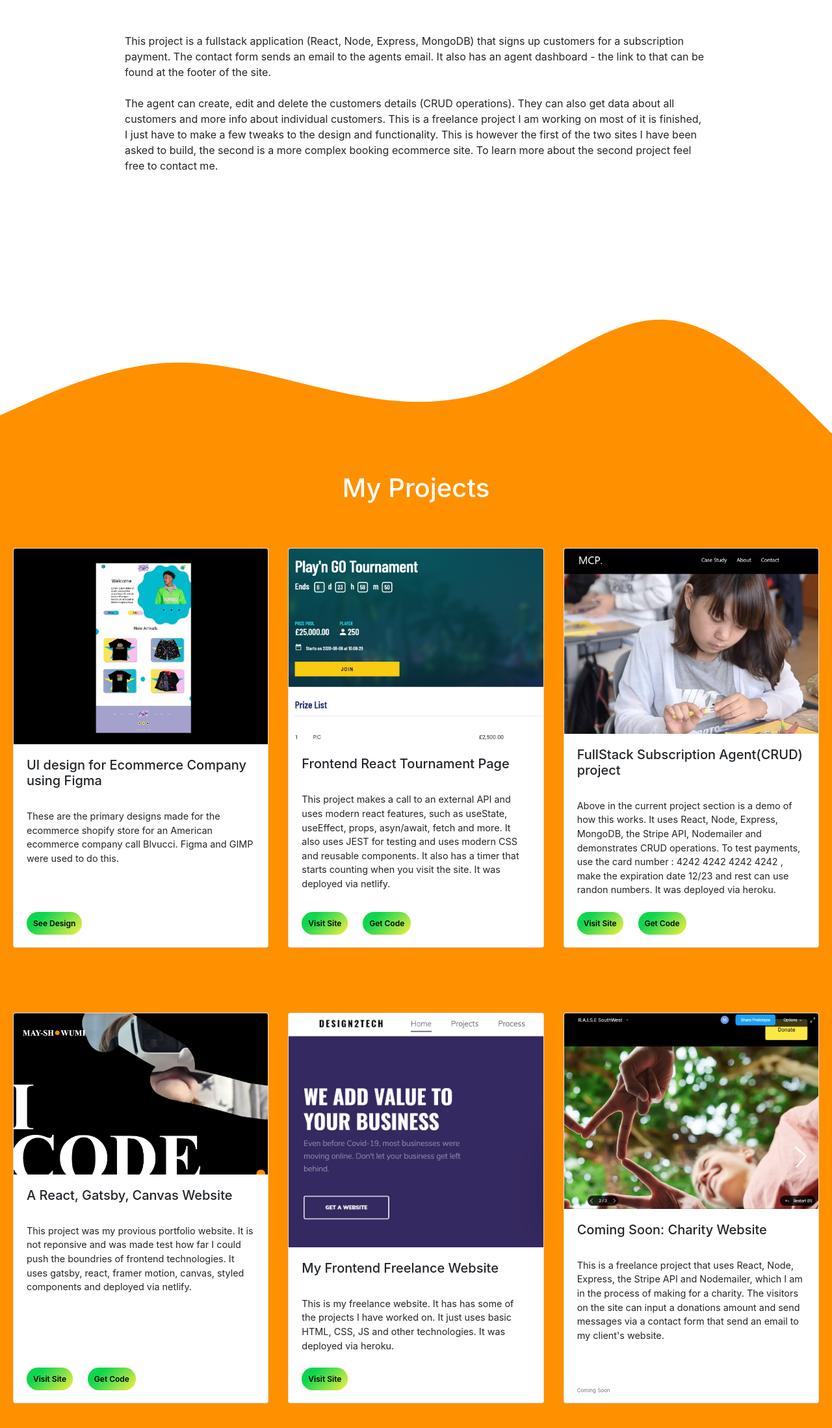
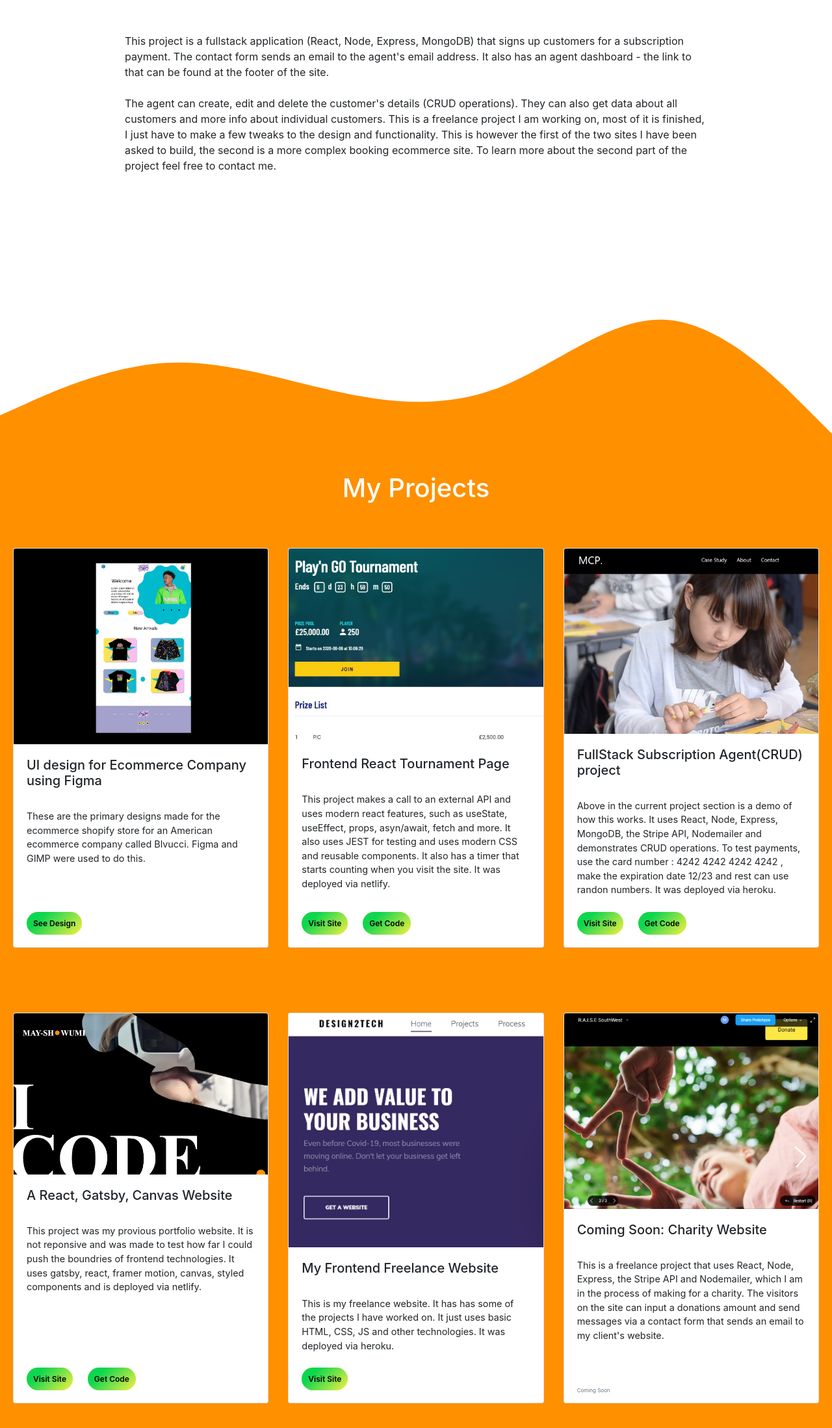
Before and after one commit to SuperMayy/portfolio-2021, a plain HTML site: page index.html in a window 1280 px wide. Shown: the part 2292-4489 px from the top of the page at 65% size. Drawn offline with nearby package versions, Linux system fonts and the light colour scheme; a web font is replaced by a local one.

Commit message:
Update index.html

```diff
--- a/index.html
+++ b/index.html
@@ -80,14 +80,14 @@
       </video><br/><br/><br/>
       <p>
         This project is a fullstack application (React, Node, Express, MongoDB) that signs up customers
-        for a subscription payment. The contact form sends an email to the agents email.
+        for a subscription payment. The contact form sends an email to the agent's email address.
         It also has an agent dashboard - the link to that can be found at the footer of the site.<br/><br/>
-        The agent can create, edit and delete the customers details (CRUD operations).
+        The agent can create, edit and delete the customer's details (CRUD operations).
         They can also get data about all customers and more info about individual customers.
-        This is a freelance project I am working on most of it is finished, I just have to make a few
+        This is a freelance project I am working on, most of it is finished, I just have to make a few
         tweaks to the design and functionality. This is however the first of the two sites I have
         been asked to build, the second is a more complex booking ecommerce site.
-        To learn more about the second project feel free to contact me.
+        To learn more about the second part of the project feel free to contact me.
       </p>
       </div>
   </div><br/><br/><br/>
@@ -105,7 +105,7 @@
                 <img class="card-img-top" src="./media/blvucci.jpg" alt="Card image cap">
                 <div class="card-body">
                   <h5 class="card-title">UI design for Ecommerce Company using Figma</h5>
-                  <p class="card-text">These are the primary designs made for the ecommerce shopify store for an American ecommerce company call Blvucci. Figma and GIMP were used to do this.</p>
+                  <p class="card-text">These are the primary designs made for the ecommerce shopify store for an American ecommerce company called Blvucci. Figma and GIMP were used to do this.</p>
                 </div>
                 <div class="card-footer">
                   <a style="border-radius: 20px;" class="button"
@@ -153,8 +153,8 @@
                 <div class="card-body">
                   <h5 class="card-title">A React, Gatsby, Canvas Website</h5>
                   <p class="card-text">This project was my provious portfolio website. It is not reponsive and
-                    was made test how far I could push the boundries of frontend  technologies. It uses gatsby,
-                    react, framer motion, canvas, styled components and deployed via netlify.</p>
+                    was made to test how far I could push the boundries of frontend  technologies. It uses gatsby,
+                    react, framer motion, canvas, styled components and is deployed via netlify.</p>
                 </div>
                 <div class="card-footer">
                   <a style="border-radius: 20px;" class="button"
@@ -185,7 +185,7 @@
                   <h5 class="card-title">Coming Soon: Charity Website</h5>
                   <p class="card-text">This is a freelance project that uses React, Node, Express, the Stripe API and
                     Nodemailer, which I am in the process of making for a charity. The visitors on the site can input
-                    a donations amount and send messages via a contact form that send an email to my client's website.</p>
+                    a donations amount and send messages via a contact form that sends an email to my client's website.</p>
                 </div>
                 <div class="card-footer">
                   <!-- <a style="border-radius: 20px;" class="button">Visit Site</a>
```
